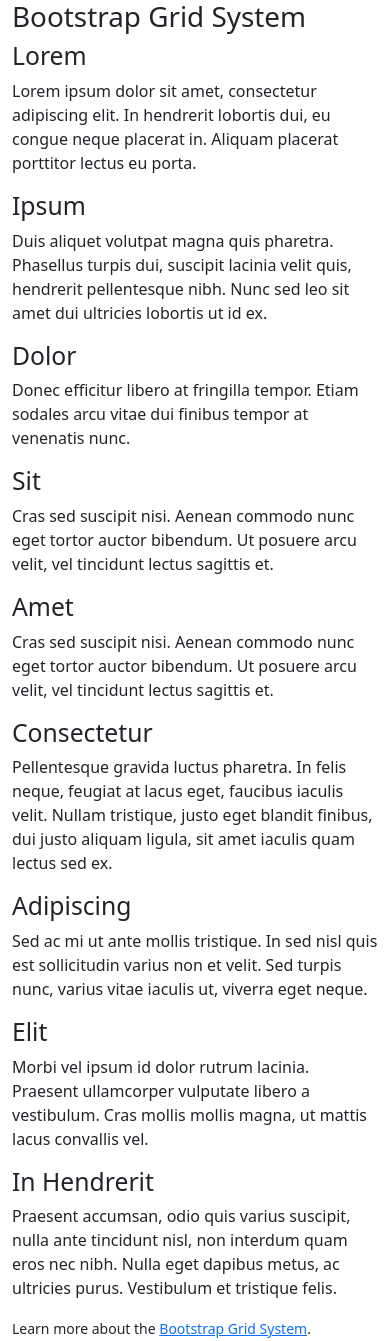
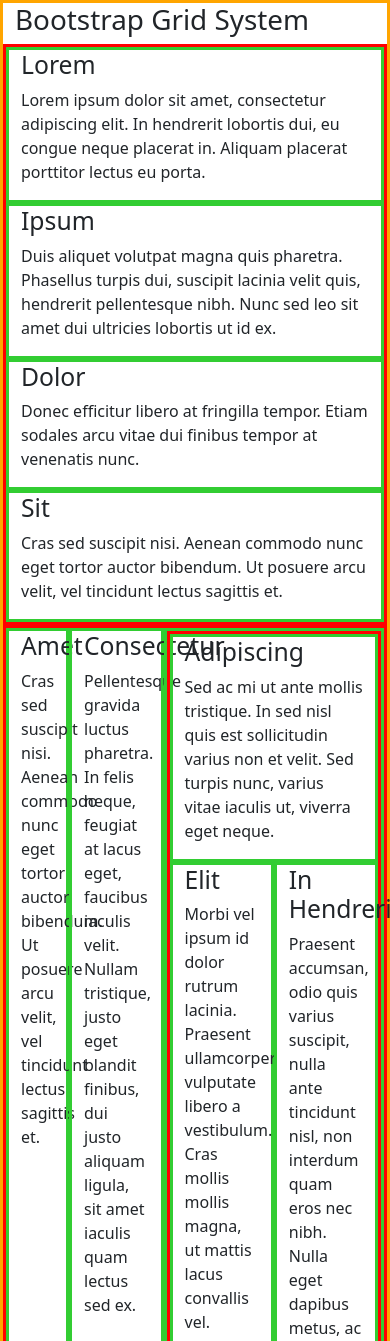
Before and after one commit to smccrindle/comp2081-26f, a plain HTML site: page lesson-4/index.html in a window 390 px wide. Shown: the top 1341 px of the page. Drawn offline with nearby package versions, Linux system fonts and the light colour scheme.

Commit message:
Completed Bootstrap Grid layout with responsive classes and nested grid

```diff
--- a/lesson-4/index.html
+++ b/lesson-4/index.html
@@ -11,57 +11,80 @@
     	<link href="https://cdn.jsdelivr.net/npm/bootstrap@5.3.8/dist/css/bootstrap.min.css" rel="stylesheet" integrity="sha384-sRIl4kxILFvY47J16cr9ZwB07vP4J8+LH7qKQnuqkuIAvNWLzeN8tE5YBujZqJLB" crossorigin="anonymous" />
 		<style>
 			/* STEP 9: Add diagnostic styles to visualize grid - remove when your layout is complete */
-
+			[class^="container"] {
+				border: 3px solid orange;
+			}
+			.row {
+				border: 3px solid red;
+			}
+			[class^="col"] {
+				border: 3px solid limegreen;
+			}
 		</style>
 	</head>
 	<body>
 		<!-- STEP 8: Build a fluid or a fixed-width container for proper alignment and padding of content (.container or .container-fluid)-->
-		<div class="container">
+		<div class="container-fluid">
 			<!-- STEP 6: Build out your basic page-level containers, HEADER, MAIN, FOOTER -->
 			<header>
 				<h1>Bootstrap Grid System</h1>
 			</header>
 			<!-- STEP 7: It is recommended that your H1 be placed in the HEADER, for proper document outline -->
 			<main>
-
-
 			<!-- STEP 10: Build a row element using a <div class="row"> around the first 4 paragraphs and headings in the <main> -->
 			<!-- STEP 11: Build out your columns with a <div class="col">, noticing they will all be equal in width -->
-			<!-- STEP 12: There are 12 columns - modify each of the columns to span a different width by adding a number to<link href="https://cdn.jsdelivr.net/npm/bootstrap@5.3.8/dist/css/bootstrap.min.css" rel="stylesheet" integrity="sha384-sRIl4kxILFvY47J16cr9ZwB07vP4J8+LH7qKQnuqkuIAvNWLzeN8tE5YBujZqJLB" crossorigin="anonymous" /> each of the classes (.col-*) -->
+			<!-- STEP 12: There are 12 columns - modify each of the columns to span a different width by adding a number to each of the classes (.col-*) -->
 			<!-- STEP 13: Remove all numbers from the .col classes, and try targetting device widths (.col-sm, .col-md, .col-lg, .col-xl) -->
 			<!-- STEP 14: Combine device widths and column width settings (col-md-*) -->
 			<!-- STEP 15: Set different column widths for each of the device widths (col-sm-4 col-md-3 col-lg-5 col-xl-6, for example) -->
+				<section class="row">
+					<article class="col-12 col-sm-6 col-md-12 col-lg-12 col-xl-5">
 						<h2>Lorem</h2>
 						<p>Lorem ipsum dolor sit amet, consectetur adipiscing elit. In hendrerit lobortis dui, eu congue neque placerat in. Aliquam placerat porttitor lectus eu porta.</p>
-
+					</article>
+					<article class="col-12 col-sm-6 col-md-7 col-lg-4 col-xl-2">
 						<h2>Ipsum</h2>
 						<p>Duis aliquet volutpat magna quis pharetra. Phasellus turpis dui, suscipit lacinia velit quis, hendrerit pellentesque nibh. Nunc sed leo sit amet dui ultricies lobortis ut id ex.</p>
-
+					</article>
+					<article class="col-12 col-sm-6 col-md-5 col-lg-4 col-xl-2">
 						<h2>Dolor</h2>
 						<p>Donec efficitur libero at fringilla tempor. Etiam sodales arcu vitae dui finibus tempor at venenatis nunc.</p>
-
+					</article>
+					<article class="col-12 col-sm-6 col-md-12 col-lg-4 col-xl-3">
 						<h2>Sit</h2>
 						<p>Cras sed suscipit nisi. Aenean commodo nunc eget tortor auctor bibendum. Ut posuere arcu velit, vel tincidunt lectus sagittis et.</p>
+					</article>
+				</section><!-- .row -->
 
 		<!-- STEP 16: Build a second row element to capture the rest of the content inside the <main> -->
-
+				<section class="row">
+					<article class="col-2">
 						<h2>Amet</h2>
 						<p>Cras sed suscipit nisi. Aenean commodo nunc eget tortor auctor bibendum. Ut posuere arcu velit, vel tincidunt lectus sagittis et.</p>
-
+					</article>
+					<article class="col-3">
 						<h2>Consectetur</h2>
 						<p>Pellentesque gravida luctus pharetra. In felis neque, feugiat at lacus eget, faucibus iaculis velit. Nullam tristique, justo eget blandit finibus, dui justo aliquam ligula, sit amet iaculis quam lectus sed ex.</p>
-
+					</article>
 		<!-- STEP 17: Add 3 columns, with 2, 3, and 7 as the spans - the last column will contain the last 3 headings and paragraphs -->
 		<!-- STEP 18a: Create a new row inside the last column -->
-
+					<article class="col-7">
+						<div class="row">
+							<aside class="col-12 col-lg-4">
 								<h2>Adipiscing</h2>
 								<p>Sed ac mi ut ante mollis tristique. In sed nisl quis est sollicitudin varius non et velit. Sed turpis nunc, varius vitae iaculis ut, viverra eget neque.</p>
-
+							</aside>
+							<aside class="col-6 col-lg-4">
 								<h2>Elit</h2>
 								<p>Morbi vel ipsum id dolor rutrum lacinia. Praesent ullamcorper vulputate libero a vestibulum. Cras mollis mollis magna, ut mattis lacus convallis vel.</p>
-
+							</aside>
+							<aside class="col-6 col-lg-4">
 								<h2>In Hendrerit</h2>
 								<p>Praesent accumsan, odio quis varius suscipit, nulla ante tincidunt nisl, non interdum quam eros nec nibh. Nulla eget dapibus metus, ac ultricies purus. Vestibulum et tristique felis.</p>
+							</aside>
+						</div><!-- .row -->
+					</article>
+				</section><!-- .row -->
 			</main>
 		<!-- STEP 18b: Build 3 columns above (for each of the H2 and P pairs) with classes "col-6", "col-6", and "col12" respectively -->
 			<footer>
```
